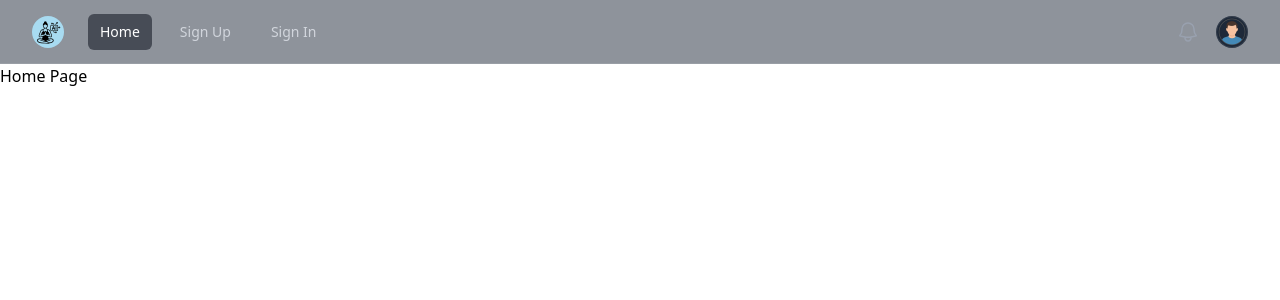
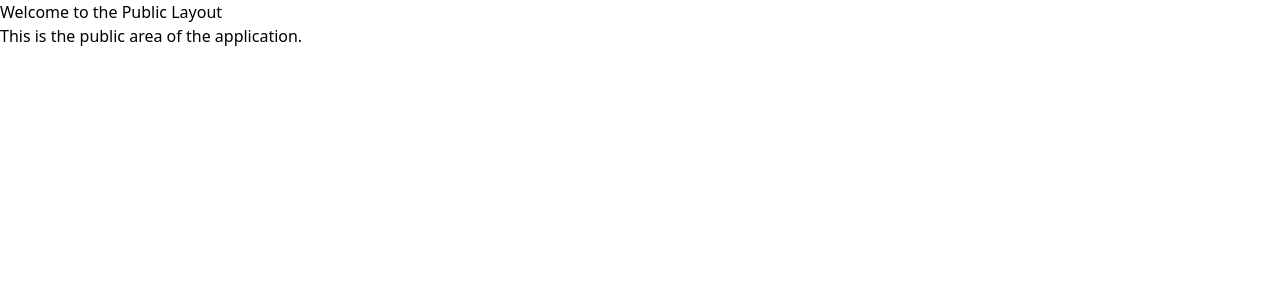
Before and after one commit to harshitkumar7525/Bend-Right-Frontend, a React (Vite) app: page / in a window 1280 px wide. Shown: the top 300 px of the page. Built offline with nearby package versions, Linux system fonts and the light colour scheme.

Commit message:
Added new public layout

```diff
--- /dev/null
+++ b/src/components/LayoutRouter.tsx
@@ -0,0 +1,12 @@
+// src/routes/LayoutRouter.tsx
+import React, { useContext } from "react";
+import RouteLayout from "./RootLayout";
+import { UserContext } from "../context/UserContextProvider";
+import PublicLayout from "./PublicLayout";
+
+const LayoutRouter: React.FC = () => {
+  const { userId } = useContext(UserContext);
+  return userId ? <RouteLayout /> : <PublicLayout />;
+};
+
+export default LayoutRouter;
--- a/src/components/Navbar.tsx
+++ b/src/components/Navbar.tsx
@@ -82,7 +82,7 @@ export default function Navbar() {
                         classNames(
                           isActive
                             ? "bg-gray-950/50 text-white"
-                            : "text-gray-300 hover:bg-white/5 hover:text-white",
+                            : "text-black hover:bg-white/5 hover:text-white",
                           "rounded-md px-3 py-2 text-sm font-medium"
                         )
                       }
@@ -104,7 +104,7 @@ export default function Navbar() {
             >
               <span className="absolute -inset-1.5" />
               <span className="sr-only">View notifications</span>
-              <BellIcon aria-hidden="true" className="size-6" />
+              <BellIcon aria-hidden="true" className="size-6 text-gray-500 hover:text-gray-900" />
             </button>
 
             {/* Profile dropdown */}
--- /dev/null
+++ b/src/components/PublicLayout.tsx
@@ -0,0 +1,21 @@
+import { useContext } from "react";
+import { UserContext } from "../context/UserContextProvider";
+
+const PublicLayout: React.FC = () => {
+  const { userId } = useContext(UserContext);
+
+  return (
+    !Boolean(userId) && (
+      <div>
+        <header>
+          <h1>Welcome to the Public Layout</h1>
+        </header>
+        <main>
+          <p>This is the public area of the application.</p>
+        </main>
+      </div>
+    )
+  );
+};
+
+export default PublicLayout;
--- a/src/components/router.tsx
+++ b/src/components/router.tsx
@@ -1,10 +1,10 @@
 import { createBrowserRouter } from "react-router-dom";
-import RouteLayout from "./RootLayout";
 import ErrorPage from "../pages/ErrorPage";
+import LayoutRouter from "./LayoutRouter";
 const router = createBrowserRouter([
   {
     path: "/",
-    element: <RouteLayout />,
+    element: <LayoutRouter />,
     errorElement: <ErrorPage />,
     children: [
       { index: true, element: <h1>Home Page</h1> },
--- /dev/null
+++ b/src/utils/api.ts
@@ -0,0 +1,8 @@
+import axios from "axios";
+
+export const apiClient = axios.create({
+  baseURL: "http://localhost:3000/api", // sample base URL will be changed as per actual API
+  headers: {
+    "Content-Type": "application/json",
+  },
+});
```
